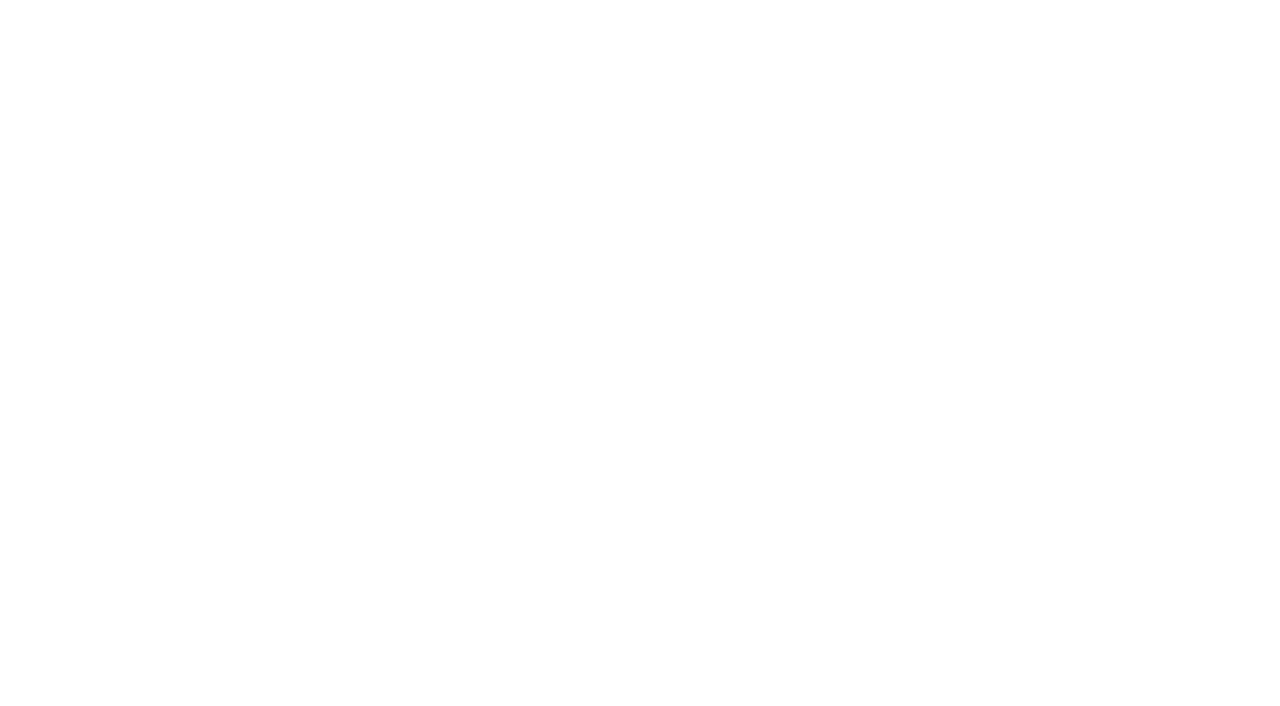
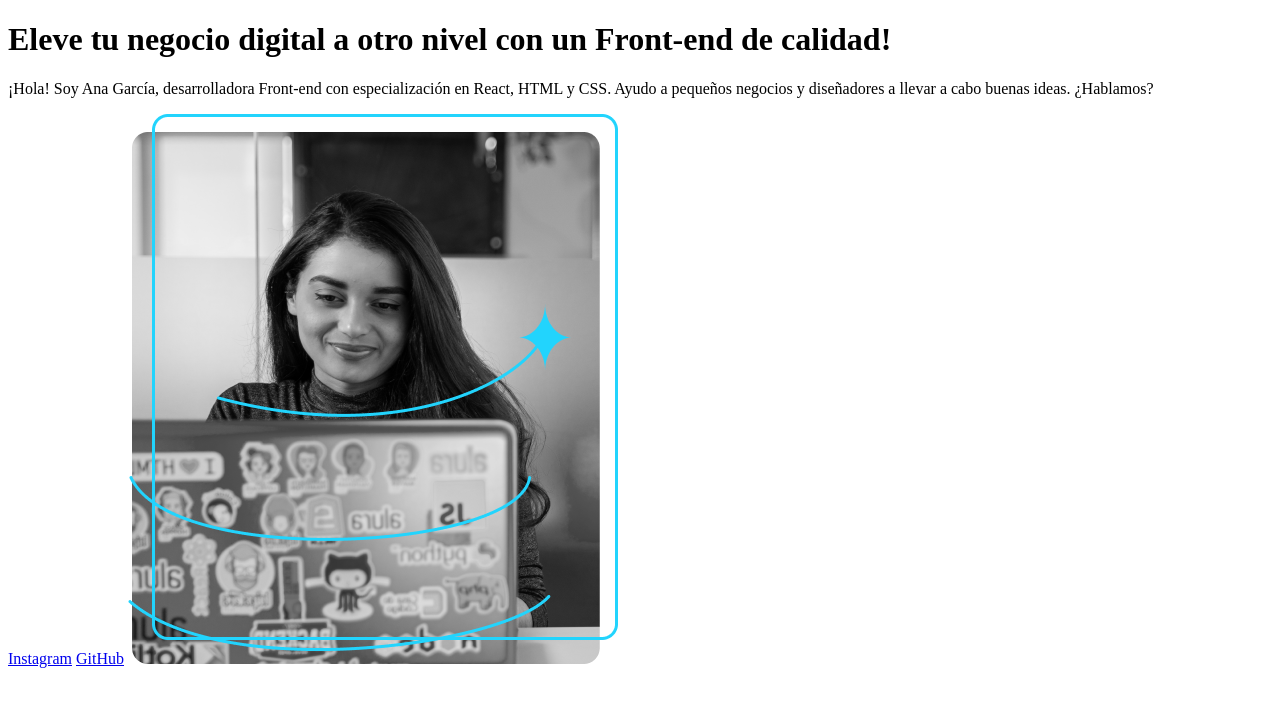
Before and after one commit to TheSnitch13/HTML-CSS01, a plain HTML site: page index.html in a window 1280 px wide. Drawn offline with Linux system fonts and the light colour scheme.

Commit message:
Actualiza el index html

```diff
--- a/index.html
+++ b/index.html
@@ -7,6 +7,13 @@
 </head>
 <body>
     <header></header>
-    <main></main>
+    <main>
+        <h1>Eleve tu negocio digital a otro nivel <strong>con un Front-end de calidad!</strong></h1>
+        <p>¡Hola! Soy Ana García, desarrolladora Front-end con especialización en React, HTML y CSS. Ayudo a pequeños negocios y diseñadores a llevar a cabo buenas ideas. ¿Hablamos?
+        </p>
+        <a href="https://www.instagram.com/">Instagram</a>
+        <a href="https://github.com/">GitHub</a>
+        <img src="images/Imagem.png" alt="Imagen de Ana García trabajando">
+    </main>
     <footer></footer>
 </body>
```
Also changed, not shown: images/Imagem.png (added), 1 other file.
